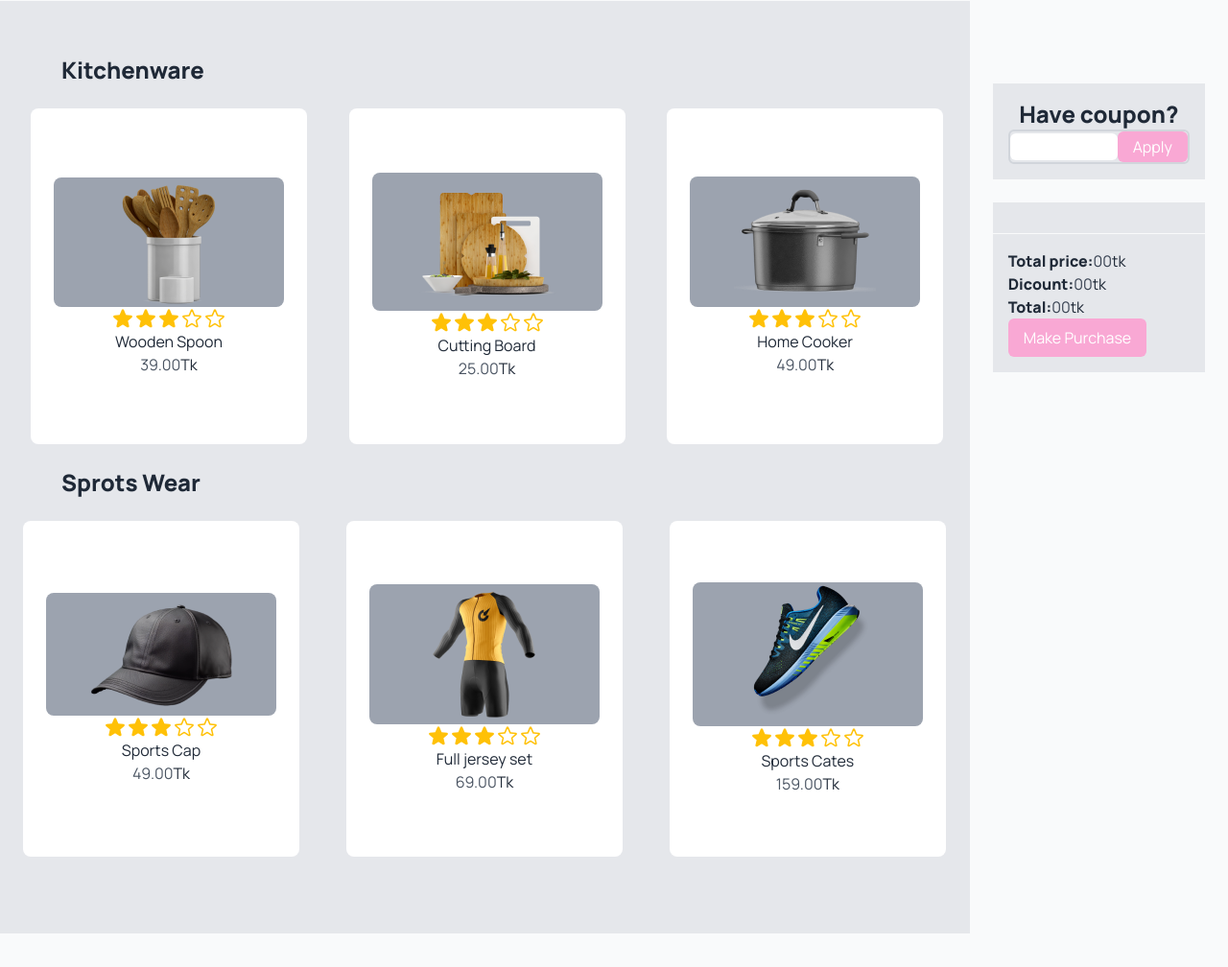
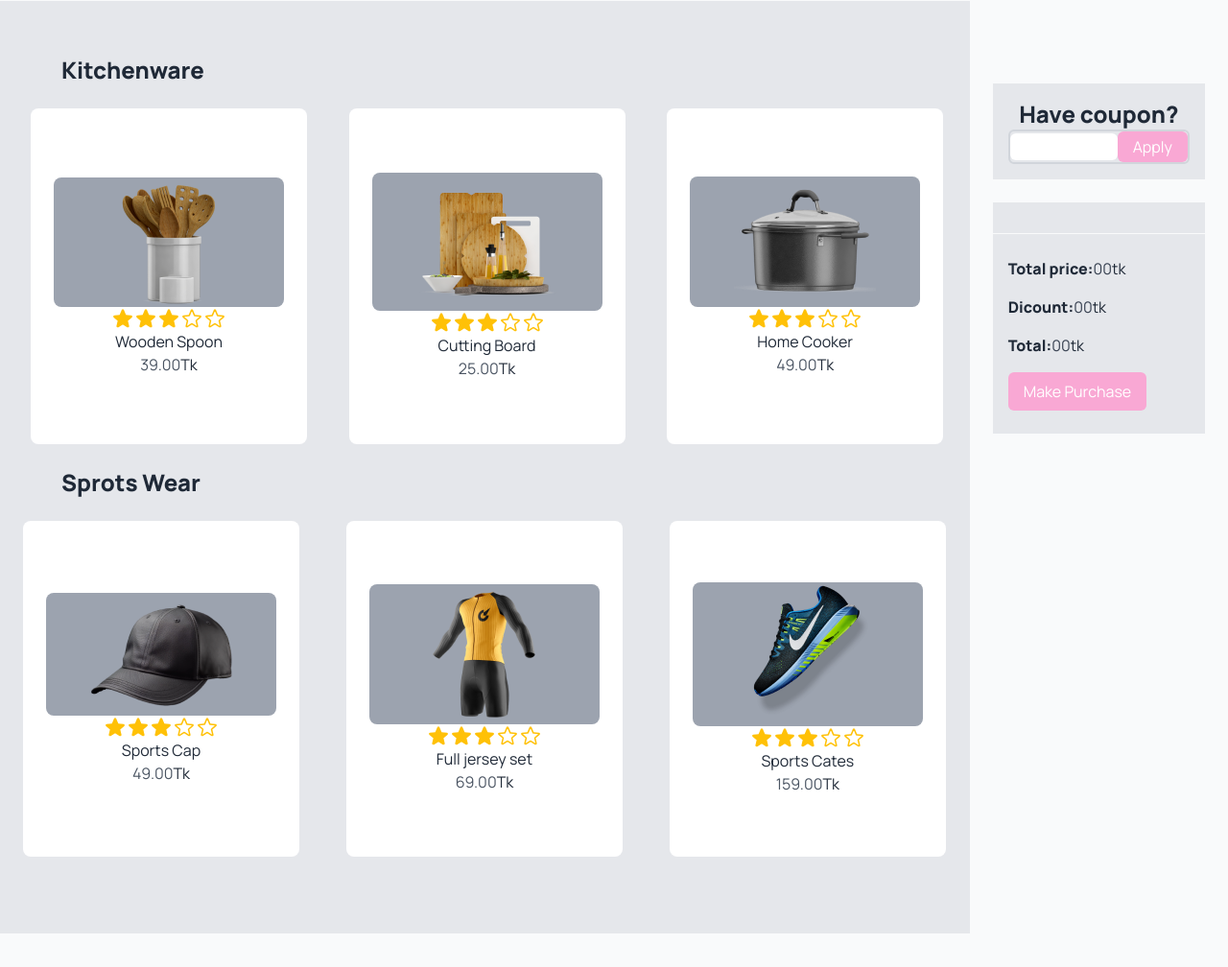
Before and after one commit to raghibku/summer-sale, a plain HTML site: page index.html in a window 1280 px wide. Shown: the part 847-1855 px from the top of the page at 96% size. Drawn offline with nearby package versions, Linux system fonts and the light colour scheme.

Commit message:
minor fix

```diff
--- a/index.html
+++ b/index.html
@@ -346,30 +346,32 @@
                     </div>
                 </div>
                 <br>
-                <div class="bg-gray-200 w-full p-4">
+                <div class="bg-gray-200 w-full flex justify-center items-center p-4">
                     <ol class="font-bold" id="selectedProducts">
 
                     </ol>
                 </div>
                 <hr>
                 <div class="purchaseCalc bg-gray-200 w-full p-4">
-                    <div class="flex justify-start items-start">
+                    <div class="flex justify-center items-center lg:justify-start lg:items-start py-2">
                         <h1 class="font-bold">Total price: </h1>
                         <p class="text-gray-700" id="totalPrice">00</p>
                         <span>tk</span>
                     </div>
-                    <div class="flex justify-start items-start">
+                    <div class="flex justify-center items-center lg:justify-start lg:items-start py-2">
                         <h1 class='font-bold'>Dicount:</h1>
                         <p class="text-gray-700" id="discountPrice">00</p>
                         <span>tk</span>
                     </div>
-                    <div class="flex justify-start items-start">
+                    <div class="flex justify-center items-center lg:justify-start lg:items-start py-2">
                         <h1 class='font-bold'>Total:</h1>
                         <p class="text-gray-700" id="finalPrice">00</p>
                         <span>tk</span>
                     </div>
-                    <button class="bg-pink-300 text-white rounded-md px-4 py-2" id="purchase" onclick="my_modal_1.showModal()" >Make Purchase</button>
 
+                    <div class="flex justify-center items-center lg:justify-start lg:items-start py-2">
+                        <button class="bg-pink-300 text-white rounded-md px-4 py-2" id="purchase" onclick="my_modal_1.showModal()" >Make Purchase</button>
+                    </div>
                     <dialog id="my_modal_1" class="modal">
                     <form  method="dialog" class="modal-box flex flex-col items-center justify-center">
                         <img src="./images/congo.png" alt="">
```
